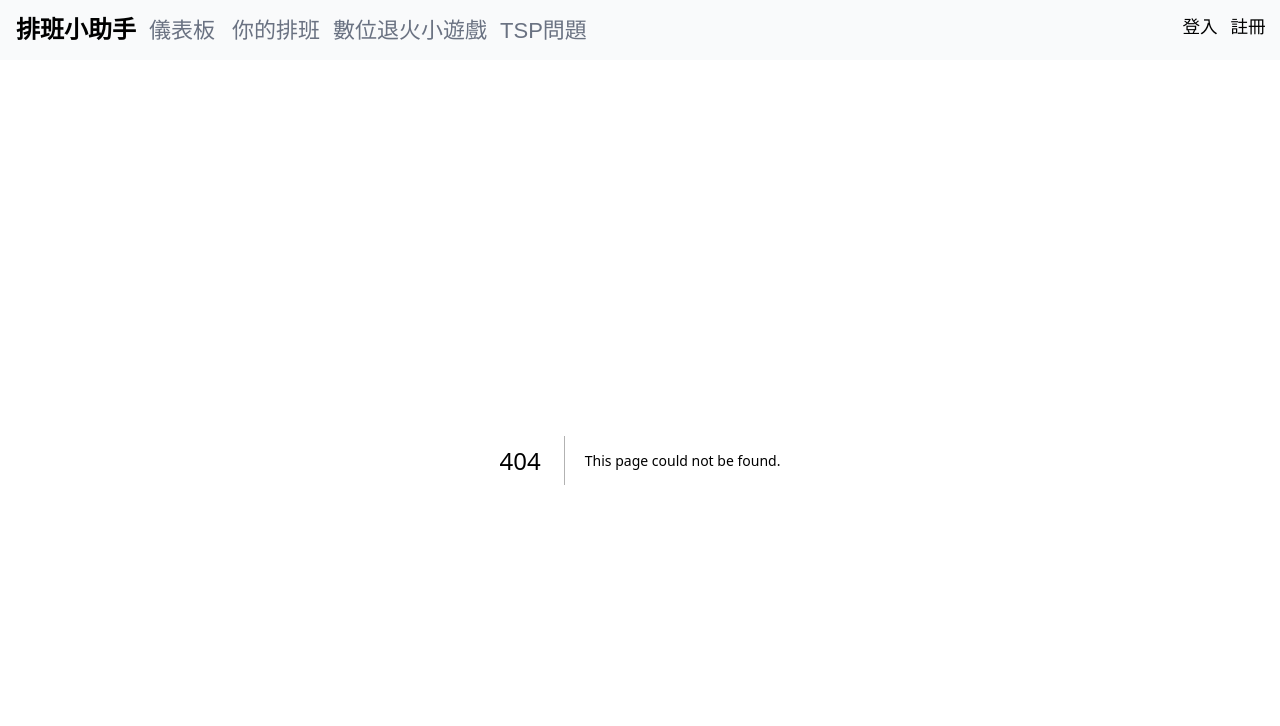
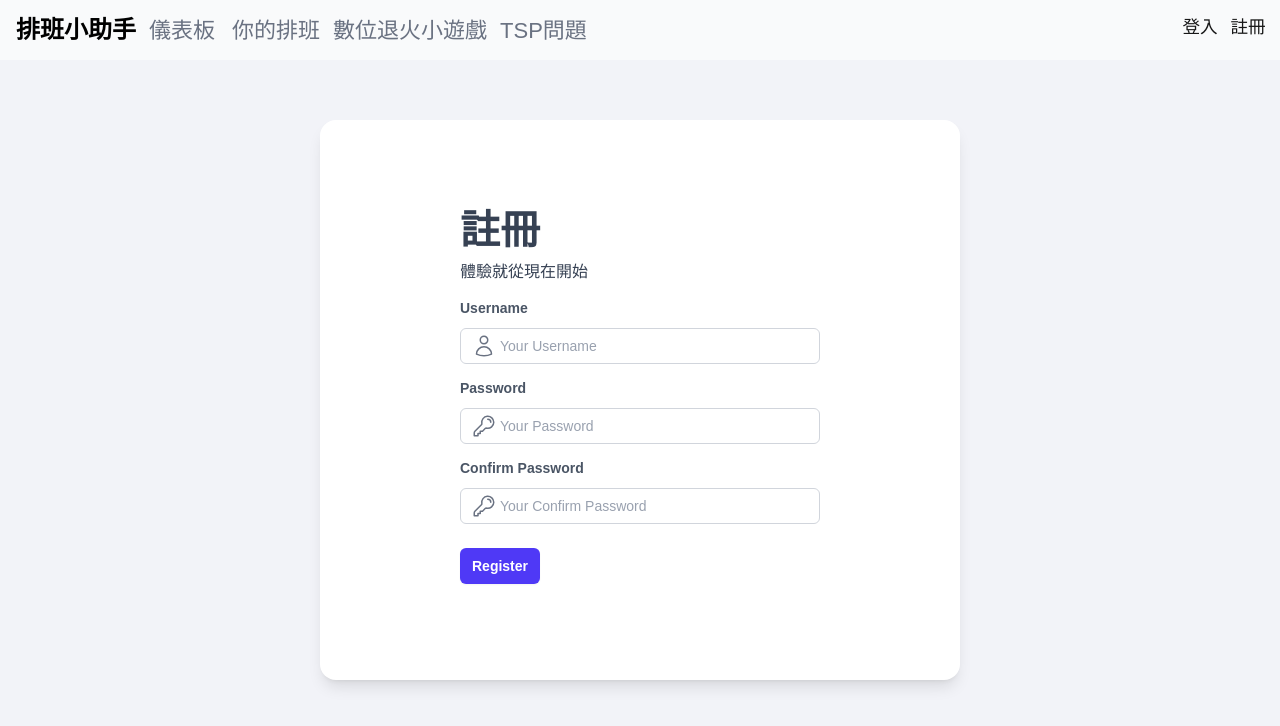
Before and after one commit to yourfurmushroom/annealingWeb, a Next.js app: page /zihui/register in a window 1280 px wide. Before the commit this address had no page. Shown: the top 726 px of the page. Built offline with nearby package versions, Linux system fonts and the light colour scheme.

Commit message:
feat: init register page

```diff
--- a/src/app/Navbar.tsx
+++ b/src/app/Navbar.tsx
@@ -22,9 +22,7 @@ export default function Navbar({ setPageName }: { setPageName: (s: string) => vo
                         </div>
                         <div className=' space-x-4'>
                             <Button Action={() => setPageName("Login")} className="" title="登入" disabled={false} />
-                            <Button Action={() => alert("asd")} className="" title="註冊" disabled={false}></Button>
-                            {/* TODO */}
-                            {/* Register */}
+                            <Button Action={() => setPageName("Register")} className="" title="註冊" disabled={false} />
                         </div>
                     </div>
                 </div>
--- a/src/app/layout.tsx
+++ b/src/app/layout.tsx
@@ -44,8 +44,9 @@ export default function RootLayout({
     else if (pageName === "Login") {
       router.push("/login")
     }
-    // TODO
-    // Register
+    else if (pageName === "Register") {
+      router.push("/register")
+    }
   }, [pageName])
   return (
     <html lang="en">
--- /dev/null
+++ b/src/app/register/Component/InputForm.tsx
@@ -0,0 +1,119 @@
+import React, { useState } from "react";
+
+interface InputFormProps {
+  name: string;
+  icon: React.ReactNode;
+  value: string;
+  onChange: (e: React.ChangeEvent<HTMLInputElement>) => void;
+  className?: string;
+}
+
+function InputForm({ name, icon, value, onChange, className }: InputFormProps) {
+  return (
+    <div className={`grid grid-cols-1 gap-x-6 gap-y-8 sm:grid-cols-6 ${className}`}>
+      <div className="sm:col-span-4 lg:col-span-6">
+        <label
+          htmlFor={name}
+          className="block text-sm/6 text-gray-600 font-semibold"
+        >
+          {name}
+        </label>
+        <div className="mt-2">
+          <div
+            className="group flex items-center rounded-md bg-white pl-3 outline-1
+                       -outline-offset-1 outline-gray-300
+                       focus-within:outline-2 focus-within:-outline-offset-2 focus-within:outline-indigo-600
+                       transition-all duration-150 ease-in-out
+                       focus-within:scale-105"
+          >
+            <span className="text-gray-500 group-focus-within:text-indigo-500">
+              {icon}
+            </span>
+            <input
+              id={name}
+              type={name.toLowerCase().includes("password") ? "password" : "text"}
+              name={name}
+              placeholder={`Your ${name}`}
+              className="block min-w-0 grow bg-white py-1.5 pr-3 pl-1
+                         text-base text-gray-900 placeholder:text-gray-400
+                         focus:outline-none sm:text-sm/6"
+              value={value}
+              onChange={onChange}
+            />
+          </div>
+        </div>
+      </div>
+    </div>
+  );
+}
+
+const userIcon = (
+  <svg
+    xmlns="http://www.w3.org/2000/svg"
+    fill="none"
+    viewBox="0 0 24 24"
+    strokeWidth={1.5}
+    stroke="currentColor"
+    className="size-6"
+  >
+    <path
+      strokeLinecap="round"
+      strokeLinejoin="round"
+      d="M15.75 6a3.75 3.75 0 1 1-7.5 0 3.75 3.75 0 0 1 7.5 0ZM4.501 20.118a7.5 7.5 0 0 1 14.998 0A17.933 17.933 0 0 1 12 21.75c-2.676 0-5.216-.584-7.499-1.632Z"
+    />
+  </svg>
+);
+
+const passwordIcon = (
+  <svg
+    xmlns="http://www.w3.org/2000/svg"
+    fill="none"
+    viewBox="0 0 24 24"
+    strokeWidth={1.5}
+    stroke="currentColor"
+    className="size-6"
+  >
+    <path
+      strokeLinecap="round"
+      strokeLinejoin="round"
+      d="M15.75 5.25a3 3 0 0 1 3 3m3 0a6 6 0 0 1-7.029 5.912c-.563-.097-1.159.026-1.563.43L10.5 17.25H8.25v2.25H6v2.25H2.25v-2.818c0-.597.237-1.17.659-1.591l6.499-6.499c.404-.404.527-1 .43-1.563A6 6 0 1 1 21.75 8.25Z"
+    />
+  </svg>
+);
+
+function LoginForm() {
+  const [username, setUsername] = useState("");
+  const [password, setPassword] = useState("");
+  const [confirmPassword, setConfirmPassword] = useState("");
+
+  const passwordsMatch = (password === confirmPassword || confirmPassword === "");
+
+  return (
+    <>
+      <InputForm name="Username" icon={userIcon} value={username} onChange={(e) => setUsername(e.target.value)} className="mt-3" />
+      <InputForm name="Password" icon={passwordIcon} value={password} onChange={(e) => setPassword(e.target.value)} className="mt-3" />
+      <InputForm name="Confirm Password" icon={passwordIcon} value={confirmPassword} onChange={(e) => setConfirmPassword(e.target.value)} className="mt-3" />
+
+      {!passwordsMatch && (
+        <p className="text-sm text-red-500 mt-1 ml-1">
+          Passwords do not match
+        </p>
+      )}
+
+      <div className="mt-6">
+        <button
+          type="submit"
+          className="rounded-md bg-indigo-600 px-3 py-2 text-sm font-semibold text-white shadow-xs
+                     hover:bg-indigo-500
+                     focus-visible:outline-2 focus-visible:outline-offset-2 focus-visible:outline-indigo-600
+                     transition-transform duration-150 ease-in-out
+                     active:scale-105"
+        >
+          Register
+        </button>
+      </div>
+    </>
+  );
+}
+
+export default LoginForm;
--- /dev/null
+++ b/src/app/register/page.tsx
@@ -0,0 +1,19 @@
+"use client";
+import { useState } from "react";
+import "../Utils/sha256";
+import InputForm from "./Component/InputForm"
+
+export default function Login() {
+  const [username, setUsername] = useState<string>("");
+  const [password, setPassword] = useState<string>("");
+
+  return (
+    <div className="fixed bg-white w-[50%] h-[70vh] top-1/2 left-1/2 -translate-x-1/2 -translate-y-1/2 rounded-2xl p-5 overflow-hidden shadow-lg">
+      <div className="px-[20%] py-15">
+        <h1 className="text-gray-700 text-[40px] font-bold">註冊</h1>
+        <p className="text-gray-700">體驗就從現在開始</p>
+        <InputForm />
+      </div>
+    </div>
+  );
+}
```
